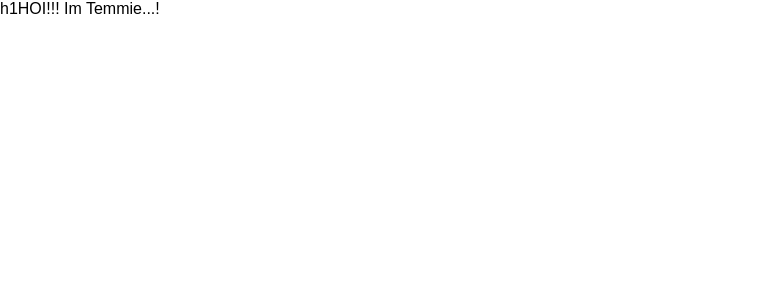
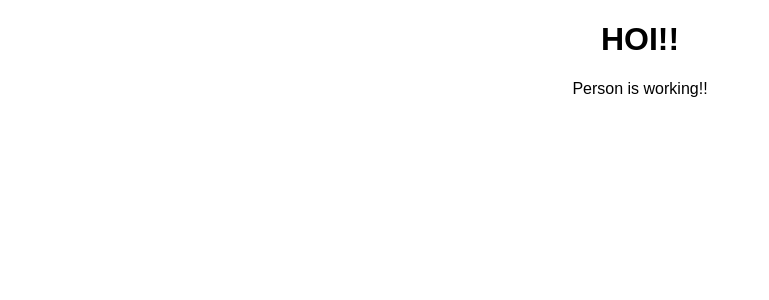
Before and after one commit to Shubidubi15/ReactPractice, a React (Create React App) app in the folder react-guide/: page / in a window 1280 px wide. Shown: the top 300 px of the page, without its empty margins (0-769 px from the left). Built offline with nearby package versions, Linux system fonts and the light colour scheme.

Commit message:
Se creó el primer componente

```diff
--- a/react-guide/src/App.js
+++ b/react-guide/src/App.js
@@ -1,14 +1,15 @@
 import React, { Component, createElement } from 'react';
 import './App.css';
+import Person from './Components/Person/Person'
 
 class App extends Component {
   render() {
-    // return (
-    //   <div className="App">
-    //     <h1>HOI!!</h1>
-    //   </div>
-    // );
-    return React,createElement('div', null, 'h1', 'HOI!!! Im Temmie...!');
+    return (
+      <div className="App">
+        <h1>HOI!!</h1>
+        <Person/>
+      </div>
+    )
   }
 }
 
--- /dev/null
+++ b/react-guide/src/Components/Person/Person.js
@@ -0,0 +1,7 @@
+import React from 'react';
+
+const person = () => {
+    return (<p>Person is working!!</p>);
+}
+
+export default person;
```
Also changed, not shown: 1 other file (tests, documents, lock files or other folders).
